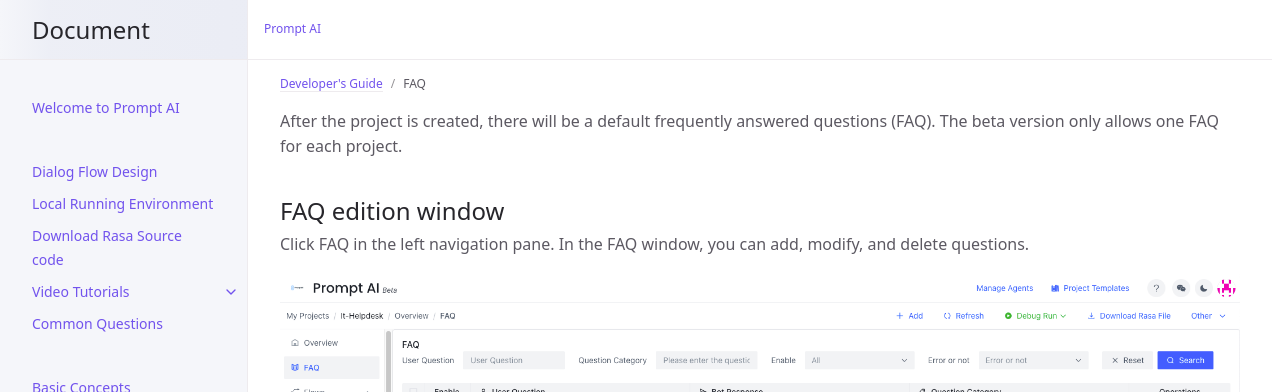
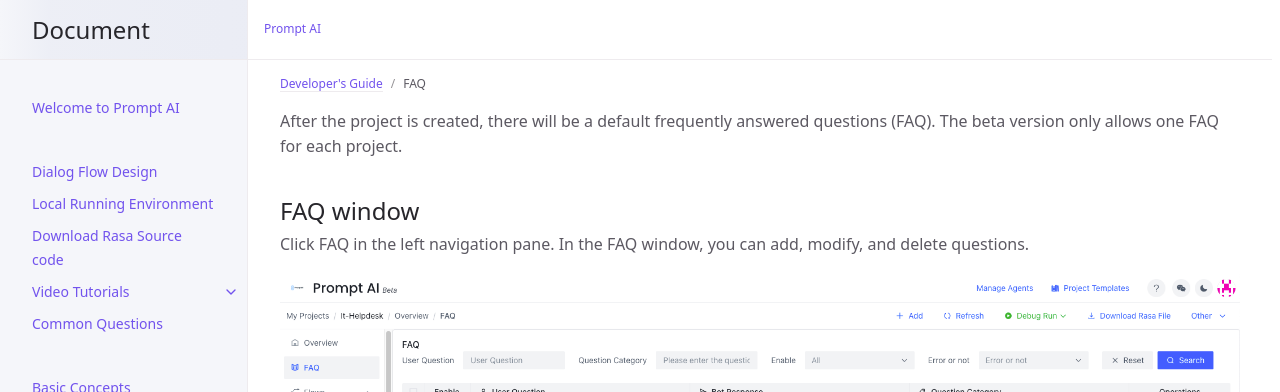
Before and after one commit to PromptAI/promptdialog, a Jekyll site: the page built from docs/tutorial/faq/01-create-faq.md, in a window 1280 px wide and 900 px high. Shown: the top 392 px of the window. Built offline with Jekyll 4.4.1, drawn with Linux system fonts in a browser that asks for light colours.

Commit message:
Update 01-create-faq.md

```diff
--- a/docs/tutorial/faq/01-create-faq.md
+++ b/docs/tutorial/faq/01-create-faq.md
@@ -6,7 +6,7 @@ nav_order: 4
 ---
 After the project is created, there will be a default frequently answered questions (FAQ).  The beta version only allows one FAQ for each project.
 
-## FAQ edition window
+## FAQ window
 
 Click FAQ in the left navigation pane.  In the FAQ window, you can add, modify, and delete questions.
 
```
